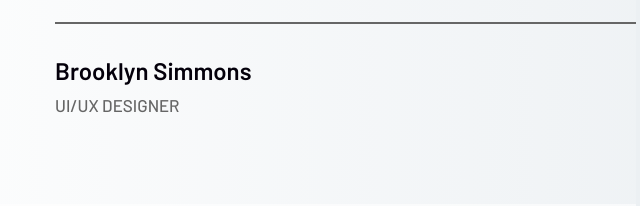
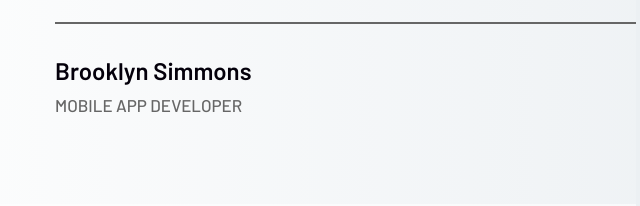
Before and after one commit to TRaju5329/Rajuportfolio, a plain HTML site: page index.html in a window 1280 px wide. Shown: the part 8197-8403 px from the top of the page, 562-1202 px from the left. Drawn offline with nearby package versions, Linux system fonts and the light colour scheme; some packages are replaced by stand-ins of ours; a script that the page names is missing; files whose address does not match are found by name; a web font is replaced by a local one.

Commit message:
text change

```diff
--- a/index.html
+++ b/index.html
@@ -161,7 +161,7 @@
                                         <span class="cd-words-wrapper" style="width: 513.531px;">
                                             <b class="is-hidden">Web Developer</b>
                                             <b class="is-visible">Professional Coder</b>
-                                            <b class="is-hidden">UI/UX Designer</b>
+                                            <b class="is-hidden">Mobile App Developer</b>
                                         </span>
                                     </span>
                                     <!-- type headline end -->
@@ -899,7 +899,7 @@
                                                 <div class="tm-footer">
                                                     <div class="provider">
                                                         <h4>Brooklyn Simmons</h4>
-                                                        <span>UI/UX DESIGNER</span>
+                                                        <span>Mobile App Developer</span>
                                                     </div>
                                                     <span>03</span>
                                                 </div>
@@ -937,7 +937,7 @@
                                                 <div class="tm-footer">
                                                     <div class="provider">
                                                         <h4>Brooklyn Simmons</h4>
-                                                        <span>UI/UX DESIGNER</span>
+                                                        <span>Mobile App Developer</span>
                                                     </div>
                                                     <span>01</span>
                                                 </div>
@@ -976,7 +976,7 @@
                                                 <div class="tm-footer">
                                                     <div class="provider">
                                                         <h4>Brooklyn Simmons</h4>
-                                                        <span>UI/UX DESIGNER</span>
+                                                        <span>Mobile App Developer</span>
                                                     </div>
                                                     <span>02</span>
                                                 </div>
@@ -1015,7 +1015,7 @@
                                                 <div class="tm-footer">
                                                     <div class="provider">
                                                         <h4>Brooklyn Simmons</h4>
-                                                        <span>UI/UX DESIGNER</span>
+                                                        <span>Mobile App Developer</span>
                                                     </div>
                                                     <span>03</span>
                                                 </div>
@@ -1053,7 +1053,7 @@
                                                 <div class="tm-footer">
                                                     <div class="provider">
                                                         <h4>Brooklyn Simmons</h4>
-                                                        <span>UI/UX DESIGNER</span>
+                                                        <span>Mobile App Developer</span>
                                                     </div>
                                                     <span>01</span>
                                                 </div>
```
Also changed, not shown: index-dark.html (+6 -6 lines).
